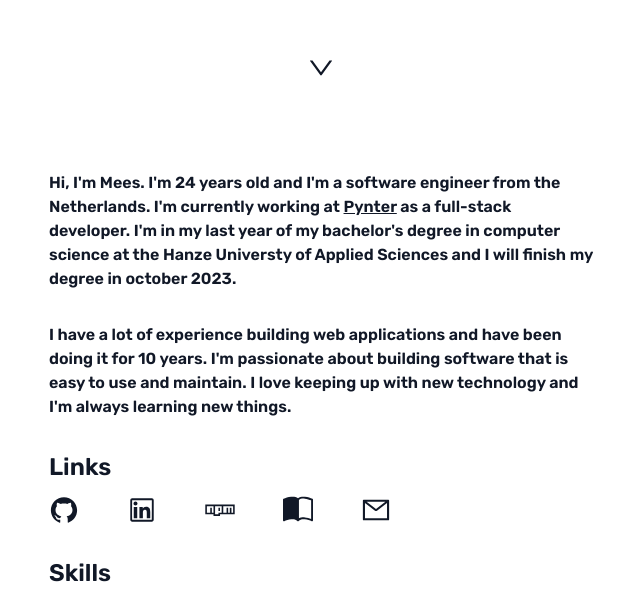
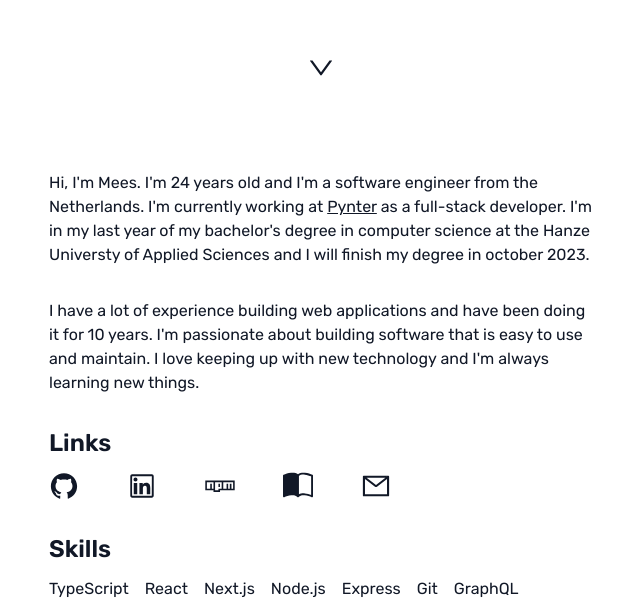
Before and after one commit to mees-/profile, a Next.js app: page / in a window 1280 px wide. Shown: the part 677-1281 px from the top of the page, without its empty margins (319-959 px from the left). Built offline with nearby package versions, Linux system fonts and the light colour scheme.

Commit message:
Remove bold in intro text

```diff
--- a/src/app/page.tsx
+++ b/src/app/page.tsx
@@ -65,7 +65,7 @@ export default function Index() {
         <AiOutlineDown className="text-3xl font-bold mb-8 absolute bottom-2 left-0 right-0 mx-auto" />
       </div>
       <main className="p-12 mx-auto sm:w-3/4 md:w-2/3 lg:w-1/2 space-y-8">
-        <p className="font-semibold">
+        <p className="">
           Hi, I&apos;m Mees. I&apos;m <AgeText /> years old and I&apos;m a software engineer from the Netherlands.
           I&apos;m currently working at{" "}
           <Link href="https://pyntersite.nl" className="underline" aria-label="Go to Pynter website">
@@ -74,7 +74,7 @@ export default function Index() {
           as a full-stack developer. I&apos;m in my last year of my bachelor&apos;s degree in computer science at the
           Hanze Universty of Applied Sciences and I will finish my degree in october 2023.
         </p>
-        <p className="font-semibold">
+        <p className="">
           I have a lot of experience building web applications and have been doing it for 10 years. I&apos;m passionate
           about building software that is easy to use and maintain. I love keeping up with new technology and I&apos;m
           always learning new things.
```
